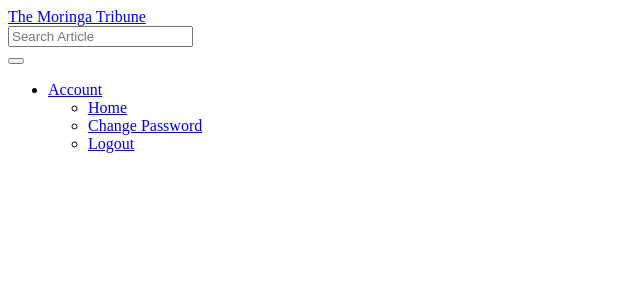
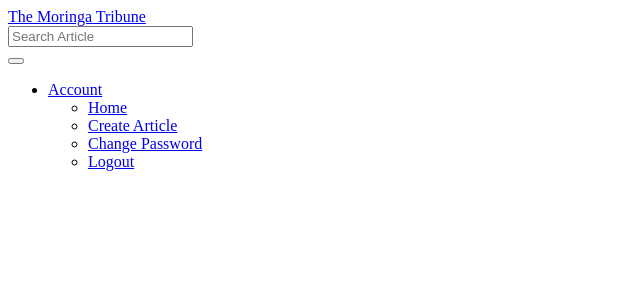
Before and after one commit to Roseoketch/Django-Challenge-Content, a Django app: template news/templates/navbar.html in a window 1280 px wide. Shown: the top 300 px of the page, without its empty margins (0-640 px from the left). Run offline with Django 3.2, Linux system fonts and the light colour scheme; the template is opened without the code that fills it, so the values that code supplies are empty; the visitor is signed in with stand-in values (Sample User, id 1); parts of the project's set-up code (start-up, migrations or seed data) failed here and were passed over; some libraries are stand-ins or nearby versions.

Commit message:
adding create article section to the navbar

```diff
--- a/news/templates/navbar.html
+++ b/news/templates/navbar.html
@@ -41,6 +41,10 @@
                     <a href="{%url 'newsToday'%}">Home</a>
                   </li>
                   <li>
+                    <a href="{%url 'new-article'%}">Create Article</a>
+                  </li>
+
+                  <li>
                     <a href="/accounts/password/change">Change Password</a>
                   </li>
                   <li>
```
